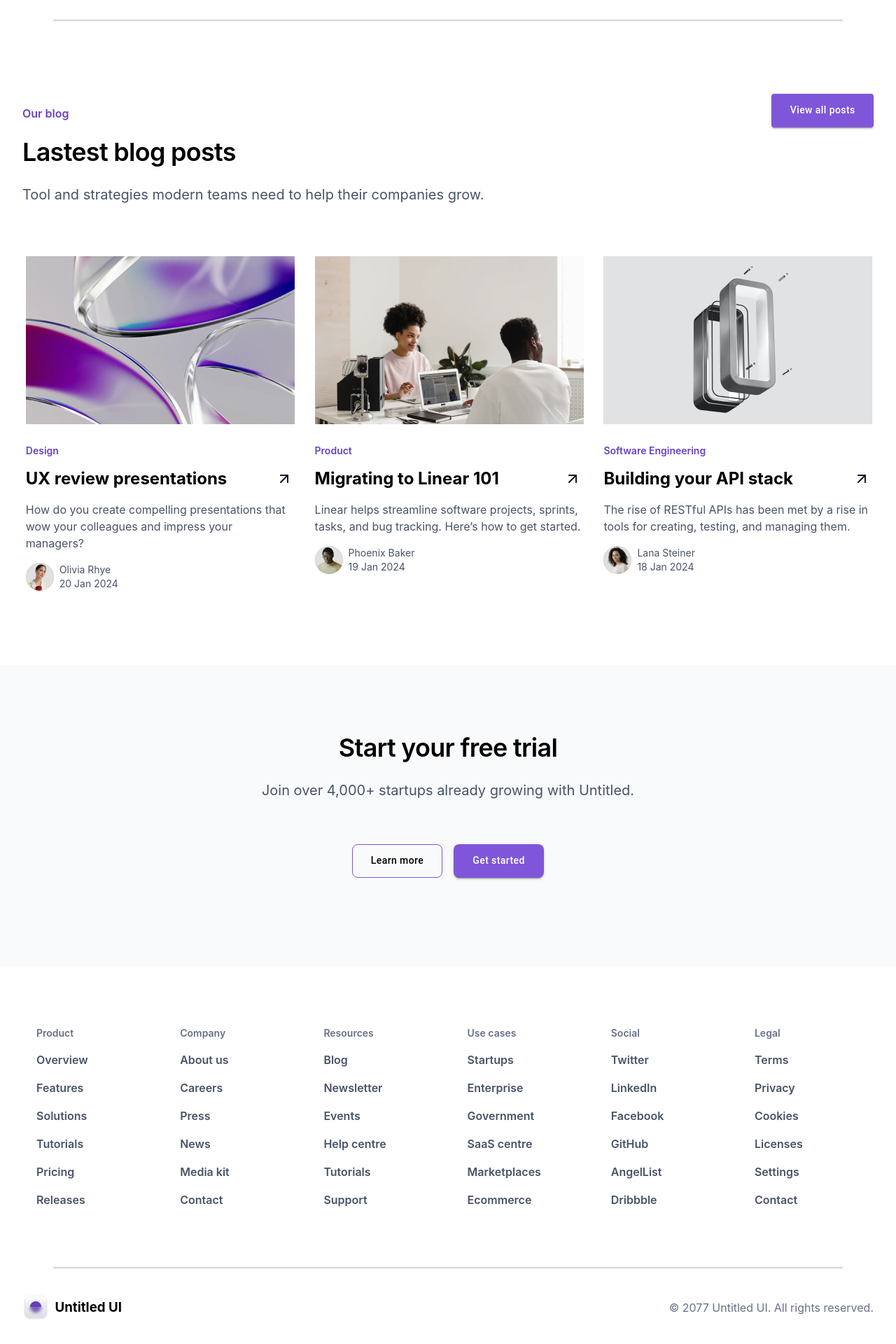
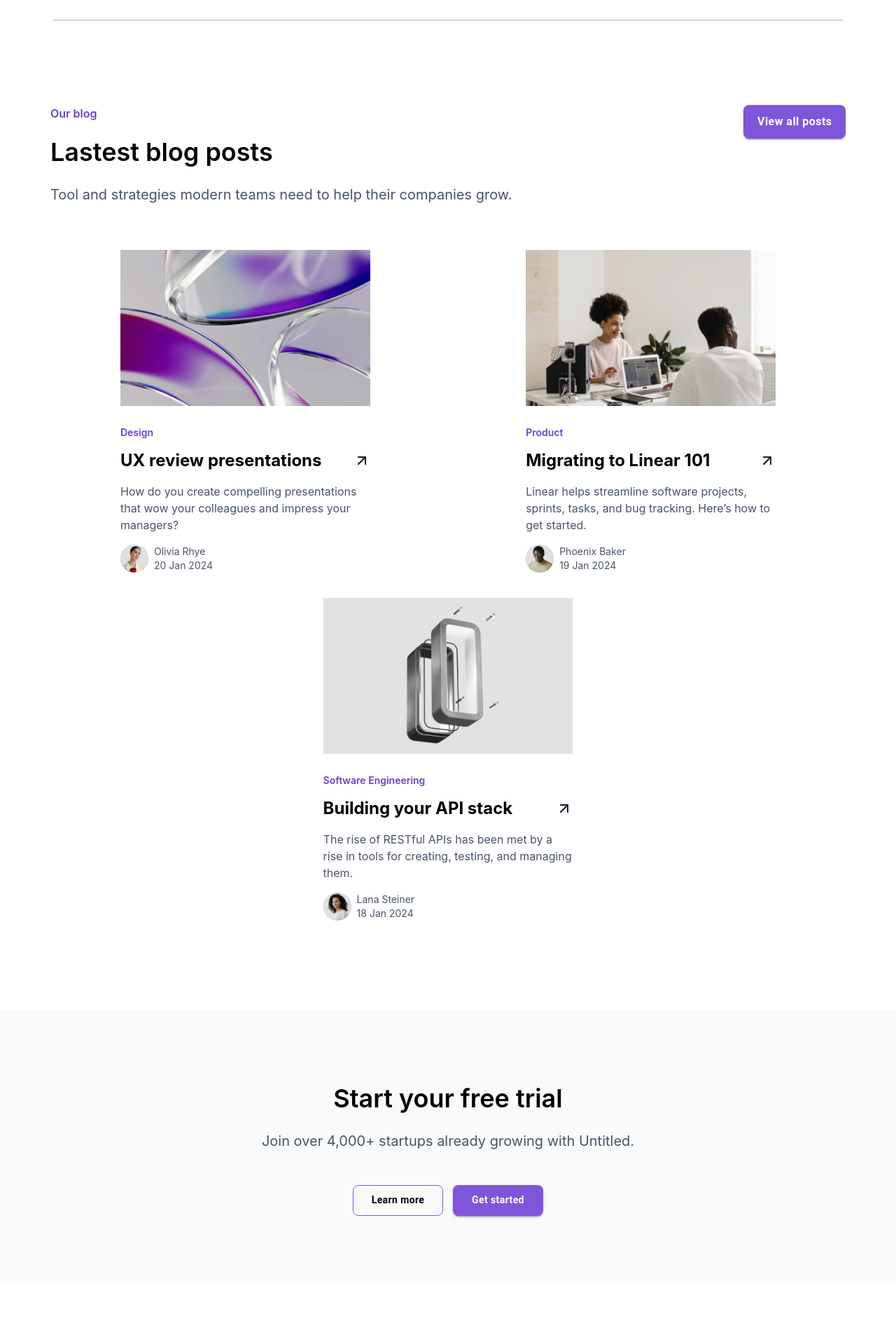
Before and after one commit to Lalith-Chakradhar/zysk-assignment, a React (Create React App) app: page / in a window 1280 px wide. Shown: the part 5480-7400 px from the top of the page at 70% size. Built offline with nearby package versions, Linux system fonts and the light colour scheme; the HTML template or start-up script is replaced by a standard one.

Commit message:
Responsive design almost completed

```diff
--- a/src/components/BlogsPage/BlogsPage.jsx
+++ b/src/components/BlogsPage/BlogsPage.jsx
@@ -50,13 +50,13 @@ function BlogsPage() {
   return (
     <div className={styles.mainContainer}>
         <div className={styles.topTextContainer}>
-            <div style={{textAlign:'left'}}>
+            <div className={styles.topTextContainerLeft}>
                 <p className={styles.ourBlog}>Our blog</p>
                 <h2>Lastest blog posts</h2>
                 <p className={styles.subHeading}>Tool and strategies modern teams need to help their companies grow.</p>
             </div>
-            <div>
-            <Button variant="contained" style={{backgroundColor:'#7F56D9', border:'none',  textTransform: 'none'}} className={styles.viewAllButton}>View all posts</Button>
+            <div  className={styles.viewAllButton}>
+            <Button variant="contained" style={{backgroundColor:'#7F56D9', border:'none',  textTransform: 'none'}}>View all posts</Button>
             </div>
         </div>
         <div className={styles.cardGrid}>
@@ -64,6 +64,9 @@ function BlogsPage() {
                 <ImageCard key={index} data={dataItem} />
             ))}
         </div>
+        <div className={styles.viewAllButtonMobile}>
+        <Button variant="contained" style={{backgroundColor:'#7F56D9', border:'none',  textTransform: 'none'}}>View all posts</Button>
+        </div>
     </div>
   )
 }
--- a/src/components/BlogsPage/BlogsPage.module.css
+++ b/src/components/BlogsPage/BlogsPage.module.css
@@ -1,57 +1,137 @@
-.mainContainer{
-    height: 45rem;
-    padding: 6rem 0rem;
+/* General styles */
+.mainContainer {
+    margin: auto;
+    padding: 6rem 1rem;
 }
 
-.topTextContainer
-{
+/* Flex direction changes for smaller screens */
+.topTextContainer {
     display: flex;
     justify-content: space-between;
-    width: 76rem;
+    text-align: left;
+    width: 100%; /* Full width on small screens */
+    max-width: 71rem; /* Set a max-width for larger screens */
     margin: auto;
-
 }
 
-.topTextContainer h2{
-    font-size: 2.25rem;
+
+.topTextContainerLeft h2 {
+    font-size: clamp(1.75rem, 5vw, 2.25rem);
     font-weight: 600;
-    line-height: 2.75rem;
-    letter-spacing: -0.02em;
+    line-height: clamp(2.25rem, 6vw, 2.75rem);
     margin-top: 1.3rem;
     margin-bottom: 1.5rem;
 }
 
 
-.subHeading{
+.subHeading {
+    width: 100%;
+    max-width: 768px;
+    font-size: clamp(1rem, 3vw, 1.25rem);
+    font-weight: 400;
+    line-height: clamp(1.5rem, 5vw, 1.875rem);
+    color: #475467;
     margin: auto;
-    width: 768px;
-    height: 60px;
-    font-size: 20px;
-    font-weight: 400;
-    line-height: 30px;
-    color: #475467;
+    margin-bottom: 2rem;
 }
 
 .ourBlog {
-    font-size: 16px;
+    font-size: clamp(0.875rem, 2.5vw, 1rem);
     font-weight: 600;
-    line-height: 24px;
+    line-height: clamp(1.25rem, 3vw, 1.5rem);
     color: #6941C6;
 }
 
+/* View All Button (for larger screens) */
 .viewAllButton {
-    width: 9.1rem;
-    height: 3rem;
+    display: block;
+}
+
+.viewAllButton Button {
+    width: clamp(7rem, 20vw, 9.1rem);
+    height: clamp(2.5rem, 7vw, 3rem);
     padding: 12px 20px;
     border-radius: 8px;
+    margin-top: 1rem;
+    gap: 8px;
+    border-radius: 8px;
+    border: 1px solid transparent;
+    opacity: 1;
+    color: white;
+    font-size: clamp(0.875rem, 2vw, 1rem);
+    font-weight: 600;
+    text-align: center;
+    white-space: nowrap;
+    cursor: pointer;
 }
 
-.cardGrid{
+/* View All Button for Mobile (hidden by default) */
+.viewAllButtonMobile {
+    display: none;
+}
+
+/* Card Grid */
+.cardGrid {
     display: flex;
+    width: 92.5%;
     flex-wrap: wrap;
-    justify-content: center;
-    align-items: center;
-    gap: 2rem;
-    padding: 0rem 2rem;
+    justify-content: space-around;
+    gap: 0.25rem;
+    padding: 1rem;
     margin-top: 2.7rem;
+    margin: auto;
 }
+
+@media (max-width: 768px) {
+    /* For smaller screens */
+    .mainContainer {
+        padding: 4rem 1rem;
+    }
+
+    .ourBlog {
+        text-align: left;
+        padding-left: 2rem;
+    }
+
+    .topTextContainerLeft h2 {
+        text-align: left;
+        padding-left: 2rem;
+    }
+
+    .subHeading {
+        font-size: 1rem;
+        width: 90%;
+        margin:0rem;
+        margin-bottom: 2rem;
+        text-align: left;
+        padding-left: 2rem;
+    }
+
+    .topTextContainer {
+        display: flex;
+        flex-direction: column; /* Stack content vertically on small screens */
+        align-items: center; /* Center elements */
+        text-align: center;
+    }
+
+    .viewAllButton {
+        display: none; /* Hide the large-screen button */
+    }
+
+    .viewAllButtonMobile {
+        display: block;
+    }
+
+    .viewAllButtonMobile Button {
+        padding: 0.5rem;
+        width: 100%;
+        margin-top: 2rem;
+        font-weight: 600;
+        border-radius: 8px;
+    }
+
+    .cardGrid {
+        padding: 0rem;
+    }
+
+}
--- a/src/components/FAQ/FAQ.module.css
+++ b/src/components/FAQ/FAQ.module.css
@@ -122,6 +122,7 @@
   opacity: 1;
   color: white;
   font-size: clamp(0.875rem, 2vw, 1rem);
+  font-weight: 600 !important;
   text-align: center;
   display: inline-flex;
   align-items: center;
--- a/src/components/Footer/Footer.jsx
+++ b/src/components/Footer/Footer.jsx
@@ -1,6 +1,7 @@
 import React from 'react';
 import styles from './Footer.module.css';
-import { Stack, Link } from '@mui/material';
+import { Link } from '@mui/material';
+import Grid from '@mui/material/Grid2';
 import LogoIcon from '../../assets/logo-icon.png';
 
 const footerDetails = {
@@ -57,15 +58,11 @@ const footerDetails = {
 function Footer() {
   return (
     <div className={styles.mainContainer}>
-        <div className={styles.footerNotesContainer}>
-                <Stack
-                direction="row"
-                justifyContent="space-between"
-                spacing={4}
-                sx={{ padding: '20px' }}
-            >
+        <div>
+                <Grid container spacing={4} sx={{ padding: '20px'}} className={styles.footerNotesContainer}>
                     {Object.keys(footerDetails).map((category) => (
-                <Stack key={category} spacing={1} sx={{ minWidth: '150px' }}>
+                        <Grid item xs={6} sm={4} md={2} key={category}>
+                            <div>
                                 <p className={styles.footerNoteCategory}>{category === 'Usecases' ? 'Use cases' : category}</p>
                                 {footerDetails[category].map((link) => (
                                     <Link
@@ -77,9 +74,10 @@ function Footer() {
                                         <p className={styles.footerNoteContext}>{link}</p>
                                     </Link>
                                 ))}
-                </Stack>
+                            </div>
+                        </Grid>
                     ))}
-            </Stack>
+                </Grid>
             </div>
         <hr style={{ width: '88%', border: '1px solid #D0D5DD', marginBottom: '1.5rem' }}/>
         <div className={styles.copyrightContainer}>
--- a/src/components/Footer/Footer.module.css
+++ b/src/components/Footer/Footer.module.css
@@ -1,23 +1,14 @@
-.mainContainer{
-    height: 27rem;
-    padding: 4rem 0rem 3rem 0rem;
+.mainContainer {
+    padding: 4rem 1rem 3rem 1rem; /* Adjusted padding */
 }
 
-.footerSection {
-    display: flex;
+
+.footerNotesContainer{
+    align-items: center;
+    justify-content: space-evenly;
 }
 
-.footerSection ul{
-    list-style-type: none;
-}
-
-.footerNotesContainer{
-    margin: auto;
-    width: 76rem;
-    margin-bottom: 4rem;
-}
-
-.footerNoteCategory{
+.footerNoteCategory {
     font-size: 14px;
     font-weight: 600;
     line-height: 20px;
@@ -25,32 +16,53 @@
     color: #667085;
 }
 
-.footerNoteContext{
-    margin:0rem;
+.footerNoteContext {
+    margin: 0rem;
     margin-top: 0.5rem;
     text-align: left;
     font-size: 16px;
     font-weight: 600;
     line-height: 24px;
-    color:#475467;
+    color: #475467;
 }
 
-.logoContainer{
-    width: 8.875rem;
-    display: flex;
-    justify-content: space-between;
-    align-items: center;
-}
-
-.copyrightContainer{
-    width: 76rem;
-    height: 4rem;
+.copyrightContainer {
+    width: 88%;
     margin: auto;
     display: flex;
     justify-content: space-between;
     align-items: center;
+    color: #667085;
+
 }
 
-.copyrightContainer p{
-    color: #667085;
+.logoContainer {
+    display: flex;
+    justify-content: space-evenly;
+    align-items: center;
+    color: #101828;
 }
+
+
+
+/* Adjust for smaller screens */
+@media (max-width: 717px) {
+    .footerNotesContainer{
+        margin: auto;
+        align-items: center;
+    }
+
+    .footerNoteCategory {
+        width: 20vh;
+    }
+
+}
+
+@media (max-width: 510px) {
+    .copyrightContainer {
+        display: flex;
+        flex-direction: column;
+        align-items: flex-start;
+        margin-left: 1.7rem;
+    }
+}
--- a/src/components/ImageCard/ImageCard.jsx
+++ b/src/components/ImageCard/ImageCard.jsx
@@ -5,7 +5,7 @@ import topRightArrow from '../../assets/top right arrow.png';
 const ImageCard = ({data}) => {
   return (
     <div className={styles.cardContainer}>
-        <div><img src={data.image} alt="Blog Post Image"/></div>
+        <div><img src={data.image} alt="Blog Post Image" className={styles.cardImage} /></div>
         <div className={styles.cardContext}>
             <p className={styles.cardHeading}>{data.heading}</p>
             <div className={styles.titleContainer}>
--- a/src/components/ImageCard/ImageCard.module.css
+++ b/src/components/ImageCard/ImageCard.module.css
@@ -1,7 +1,16 @@
 .cardContainer{
-    width: 23.8rem;
-    height: 27.75rem;
+    width: clamp(20rem, 40vw, 22.3rem);
+    height: auto;
     text-align: left;
+    padding: 1rem;
+    background-color: #fff;
+    border-radius: 8px;
+}
+
+.cardImage{
+    width: 100%;
+    height: auto;
+    object-fit: cover;
 }
 
 .cardContext{
@@ -54,3 +63,10 @@
     line-height: 20px;
     color: #475467;
 }
+
+@media (max-width: 768px) {
+    .cardContainer{
+        width: 100%;
+        margin-bottom: 1rem;
+    }
+}
--- a/src/components/LandingPage/LandingPage.module.css
+++ b/src/components/LandingPage/LandingPage.module.css
@@ -148,13 +148,11 @@
 
 @media (max-width: 480px) {
     .heroSubText {
-
         margin-bottom: 2rem;
       }
 
     .demoAndSignUpContainer {
       flex-direction: column-reverse;
-      padding: 0.5rem;
       gap: 0.7rem;
       width: 100%;
       max-width: 100%;
--- a/src/components/StartYourFreeTrialSection/StartYourFreeTrialSection.jsx
+++ b/src/components/StartYourFreeTrialSection/StartYourFreeTrialSection.jsx
@@ -9,7 +9,7 @@ function StartYourFreeTrialSection() {
          <h2>Start your free trial</h2>
          <p className={styles.subHeading}>Join over 4,000+ startups already growing with Untitled.</p>
          <div className={styles.learnMoreButtons}>
-            <Button variant="outlined" style={{color:'black', border:'1px solid #7F56D9', textTransform: 'none', marginRight:'1rem'}}>Learn more</Button>
+            <Button variant="outlined" style={{color:'black', border:'1px solid #7F56D9', textTransform: 'none'}}>Learn more</Button>
             <Button variant="contained" style={{backgroundColor:'#7F56D9', border:'none',  textTransform: 'none'}}>Get started</Button>
          </div>
     </div>
--- a/src/components/StartYourFreeTrialSection/StartYourFreeTrialSection.module.css
+++ b/src/components/StartYourFreeTrialSection/StartYourFreeTrialSection.module.css
@@ -1,33 +1,76 @@
-.mainContainer{
-    height: 15rem;
-    padding: 6rem 0rem;
+ .mainContainer {
+    padding: 6rem 1rem;
+    display: flex;
+    flex-direction: column;
+    align-items: center;
     background: #F9FAFB;
-}
+  }
 
-.mainContainer h2{
-    font-size: 2.25rem;
+  .mainContainer h2 {
+    font-size: clamp(2rem, 6vw, 2.25rem);
     font-weight: 600;
-    line-height: 2.75rem;
-    letter-spacing: -0.02em;
-    margin-top: 0rem;
+    line-height: clamp(2.5rem, 7vw, 2.75rem);
+    text-align: center;
+    margin-top: 0.5rem;
     margin-bottom: 1.5rem;
+  }
+
+  .subHeading {
+    margin: auto;
+    width: 100%;
+    max-width: 768px;
+    font-size: clamp(1rem, 3.5vw, 1.25rem);
+    font-weight: 400;
+    line-height: clamp(1.5rem, 5vw, 1.875rem);
+    color: #475467;
+    text-align: center;
+    margin-bottom: 3rem;
+  }
+
+.learnMoreButtons {
+    display: flex;
+    width: 100%;
+    max-width: 17rem;
+    justify-content: space-between;
 }
 
 
-.subHeading{
-    margin: auto;
-    width: 768px;
-    height: 60px;
-    font-size: 20px;
-    font-weight: 400;
-    line-height: 30px;
-    color: #475467;
-    margin-bottom: 2rem;
+.learnMoreButtons Button{
+    width: 8.0625rem;
+    height: 2.75rem;
+    padding: 12px 20px;
+    border-radius: 8px;
+    font-weight: 600;
 }
 
-.learnMoreButtons Button{
-    width: 8.0625rem;
-    height: 3rem;
-    padding: 12px 20px;
-    border-radius: 8px;
-}
+
+@media (max-width: 768px) {
+
+    .mainContainer {
+        padding: 4rem 1rem;
+    }
+
+    .mainContainer h2 {
+        font-size: 1.5rem;
+        margin-bottom: 1rem;
+    }
+
+    .subHeading {
+        font-size: 1rem;
+        width: 90%;
+        margin-bottom: 2rem;
+    }
+
+    .learnMoreButtons {
+        flex-direction: column-reverse;
+        padding: 0.5rem;
+        gap: 0.7rem;
+        width: 100%;
+        max-width: 100%;
+        align-items: stretch;
+    }
+
+    .learnMoreButtons Button{
+        width: 100%;
+    }
+  }
```
Lines whose indentation alone changed are shown as unchanged.
